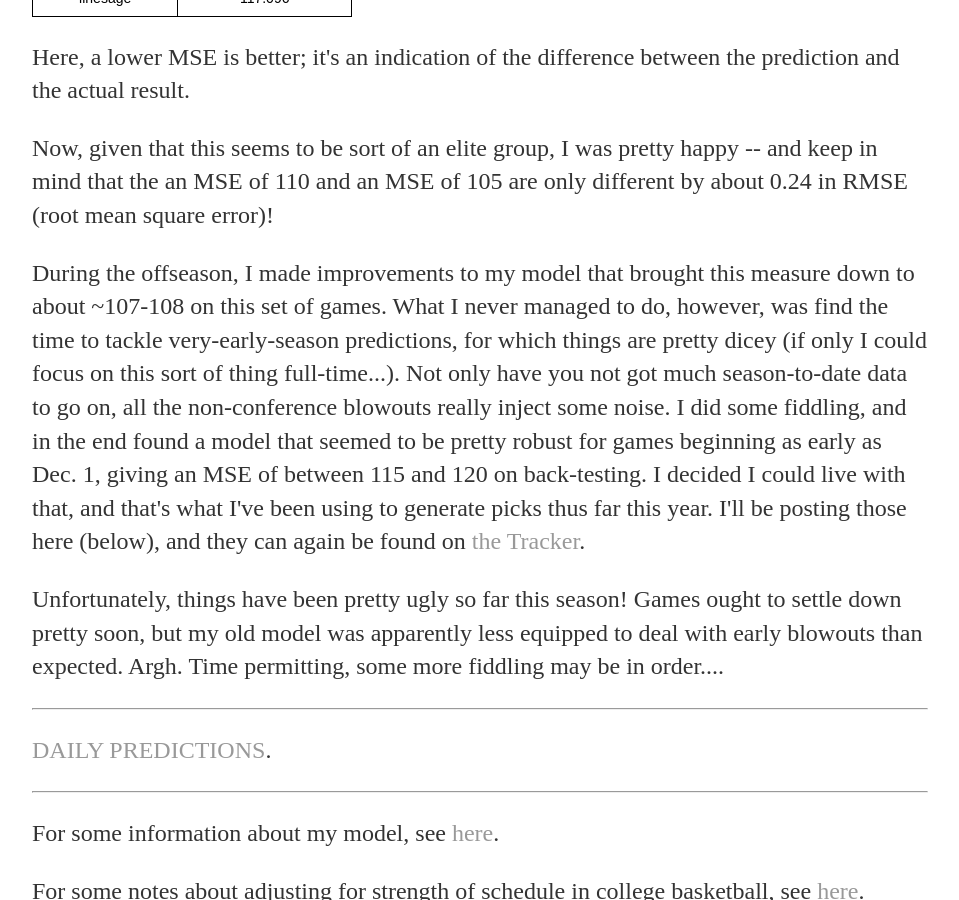
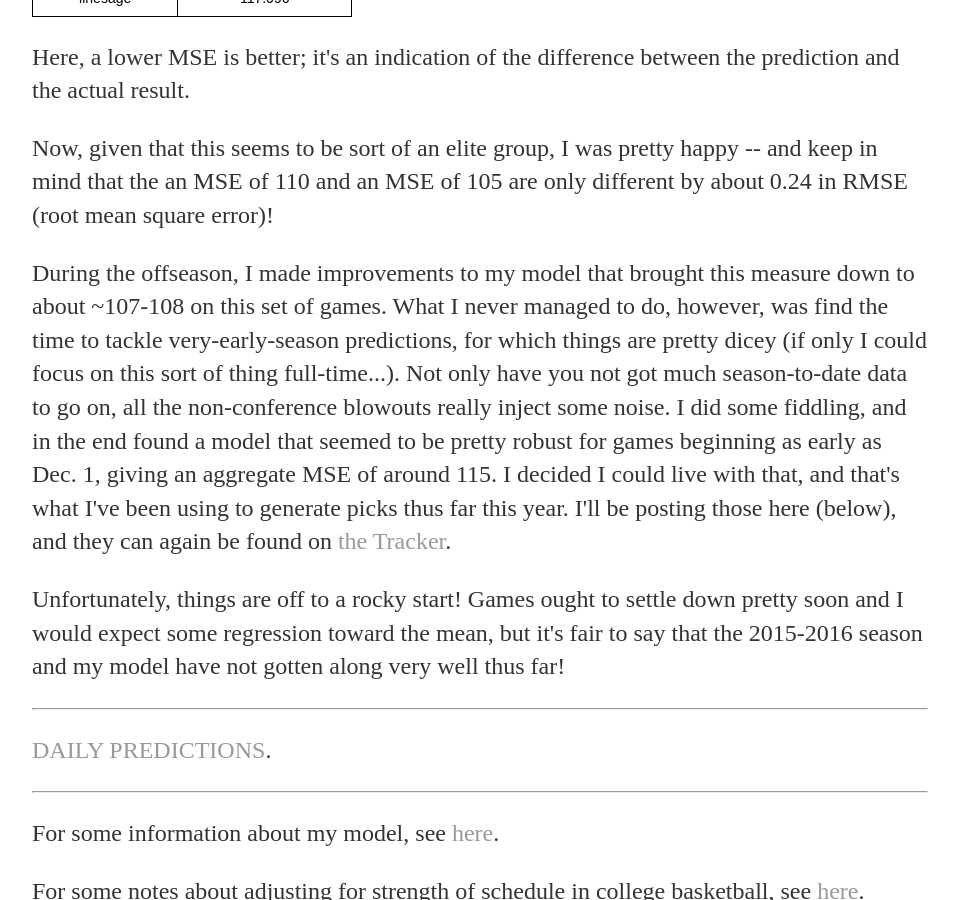
Before and after one commit to erikrforseth/erikrforseth.github.io, a Jekyll site: the page built from basketball/index.html, in a window 1280 px wide and 900 px high, scrolled down 1042 px. Shown: the whole window, without its empty margins (160-1119 px from the left). Built offline with Jekyll 4.4.1, drawn with Linux system fonts in a browser that asks for light colours.

Commit message:
Some wording changes on bball page.

```diff
--- a/basketball/index.html
+++ b/basketball/index.html
@@ -82,8 +82,8 @@ title: Erik Forseth
 </table>
   <p>Here, a lower MSE is better; it's an indication of the difference between the prediction and the actual result.</p>
   <p>Now, given that this seems to be sort of an elite group, I was pretty happy -- and keep in mind that the an MSE of 110 and an MSE of 105 are only different by about 0.24 in RMSE (root mean square error)!</p>
-  <p>During the offseason, I made improvements to my model that brought this measure down to about ~107-108 on this set of games. What I never managed to do, however, was find the time to tackle very-early-season predictions, for which things are pretty dicey (if only I could focus on this sort of thing full-time...). Not only have you not got much season-to-date data to go on, all the non-conference blowouts really inject some noise. I did some fiddling, and in the end found a model that seemed to be pretty robust for games beginning as early as Dec. 1, giving an MSE of between 115 and 120 on back-testing. I decided I could live with that, and that's what I've been using to generate picks thus far this year. I'll be posting those here (below), and they can again be found on <a href="http://www.thepredictiontracker.com/predbb.html">the Tracker</a>.</p>
-  <p>Unfortunately, things have been pretty ugly so far this season! Games ought to settle down pretty soon, but my old model was apparently less equipped to deal with early blowouts than expected. Argh. Time permitting, some more fiddling may be in order....</p>
+  <p>During the offseason, I made improvements to my model that brought this measure down to about ~107-108 on this set of games. What I never managed to do, however, was find the time to tackle very-early-season predictions, for which things are pretty dicey (if only I could focus on this sort of thing full-time...). Not only have you not got much season-to-date data to go on, all the non-conference blowouts really inject some noise. I did some fiddling, and in the end found a model that seemed to be pretty robust for games beginning as early as Dec. 1, giving an aggregate MSE of around 115. I decided I could live with that, and that's what I've been using to generate picks thus far this year. I'll be posting those here (below), and they can again be found on <a href="http://www.thepredictiontracker.com/predbb.html">the Tracker</a>.</p>
+  <p>Unfortunately, things are off to a rocky start! Games ought to settle down pretty soon and I would expect some regression toward the mean, but it's fair to say that the 2015-2016 season and my model have not gotten along very well thus far!</p>
   <hr>
   <p> <a href="/basketball/todayspicks.csv">DAILY PREDICTIONS</a>. </p>
   <hr>
```
